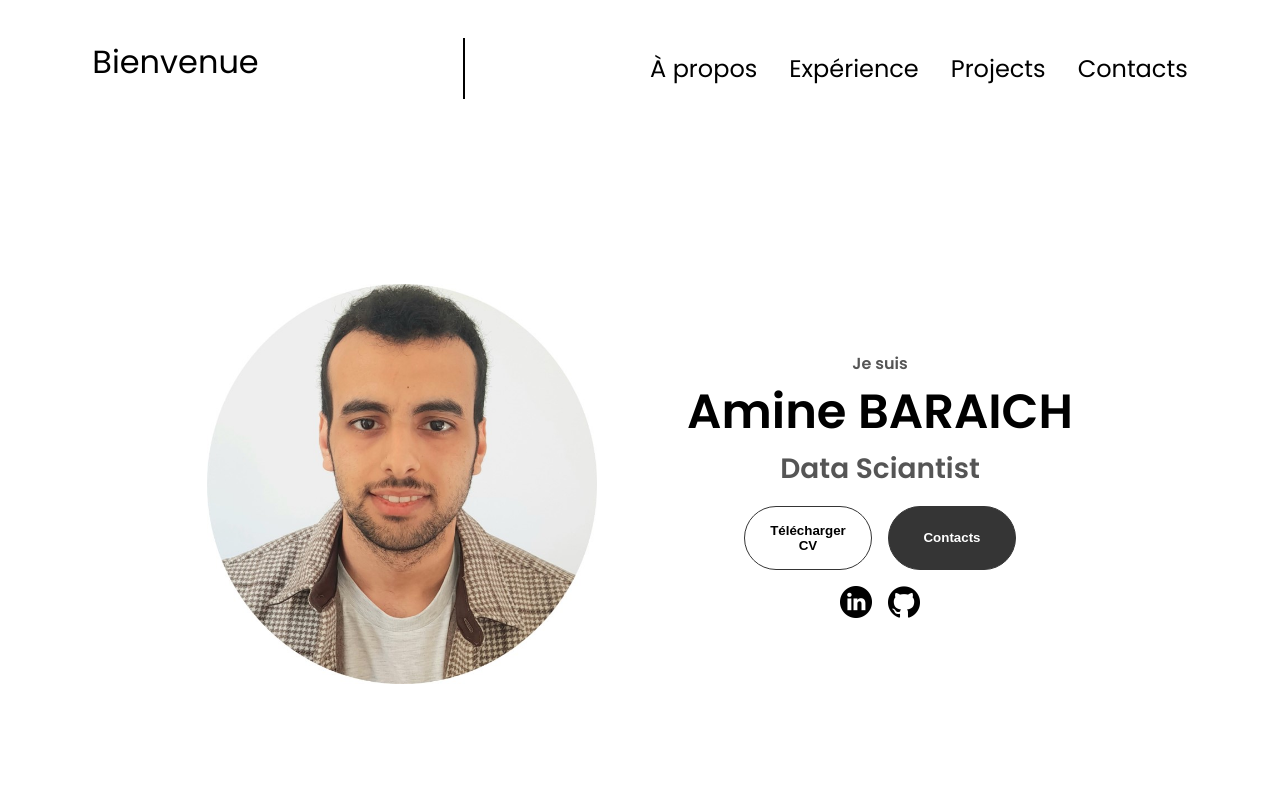
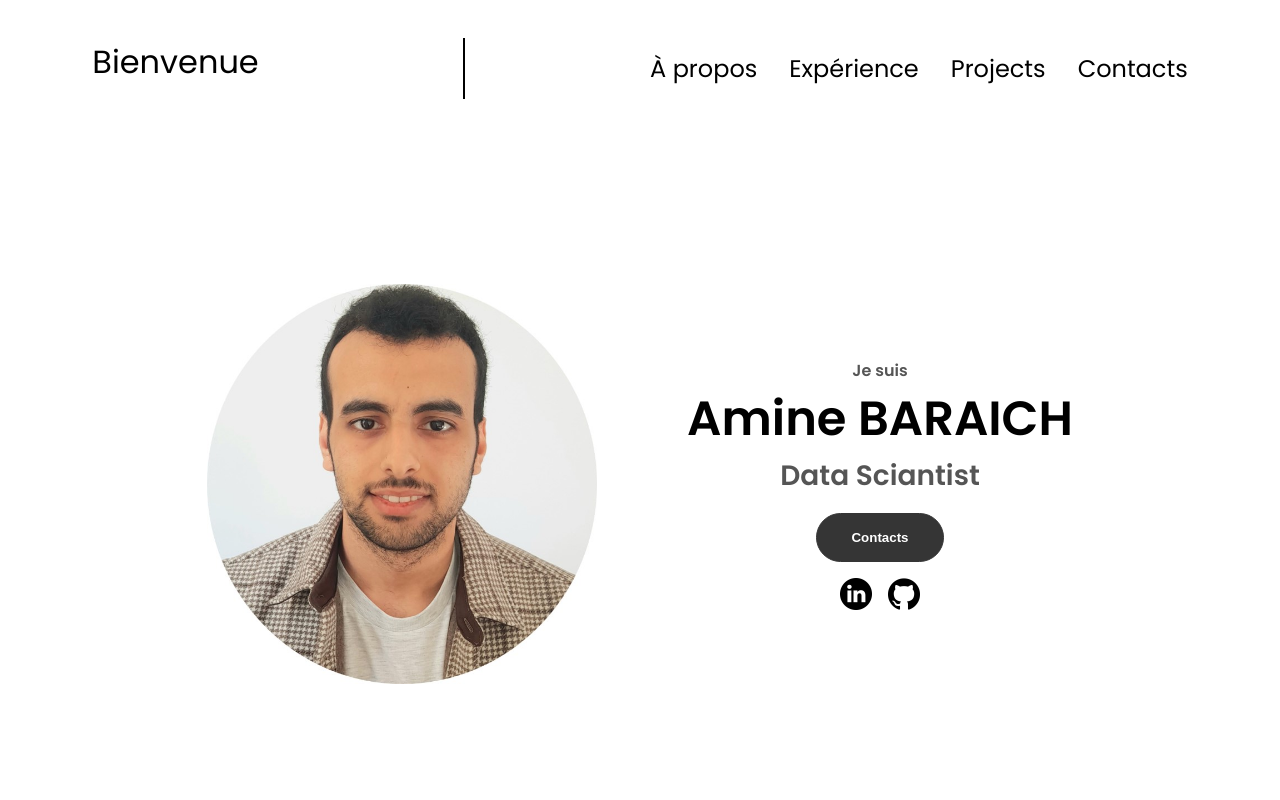
Before and after one commit to AmineBaraich/portfolio-web-html-css-js, a plain HTML site: page index.html in a window 1280 px wide. Shown: the top 800 px of the page. Drawn offline with Linux system fonts and the light colour scheme.

Commit message:
html-css-js

```diff
--- a/index.html
+++ b/index.html
@@ -24,7 +24,7 @@
       </div>
     </nav>
     <nav id="hamburger-nav">
-      <div class="logo"> MAMI'S BARAICH</div>
+      <div class="logo"> Amine BARAICH</div>
       <div class="hamburger-menu">
         <div class="hamburger-icon" onclick="toggleMenu()">
           <span></span>
@@ -48,12 +48,7 @@
         <h1 class="title">Amine BARAICH</h1>
         <p class="section__text__p2">Data Sciantist</p>
         <div class="btn-container">
-          <button
-            class="btn btn-color-2"
-            onclick="window.open('./assets/resume-example.pdf')"
-          >
-            Télécharger CV
-          </button>
+
           <button class="btn btn-color-1" onclick="location.href='./#contact'">
             Contacts
           </button>
```
